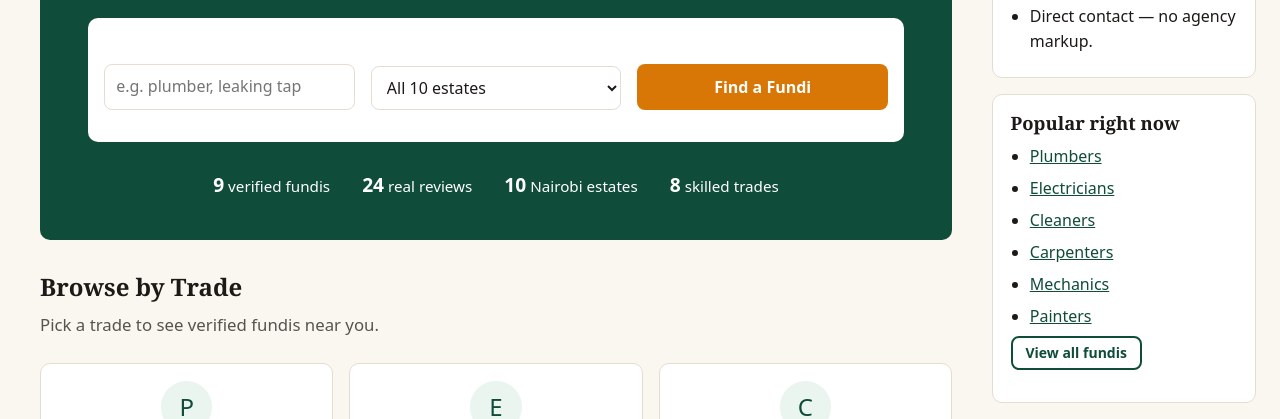
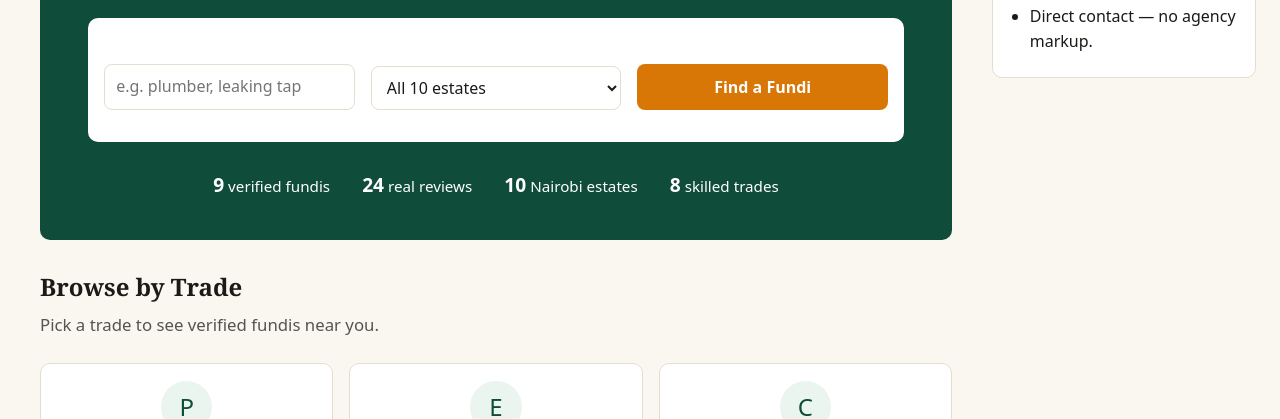
Before and after one commit to starfordomwocha-byte/fundi-mtaani, a plain HTML site: page index.html in a window 1280 px wide. Shown: the part 381-800 px from the top of the page. Drawn offline with Linux system fonts and the light colour scheme.

Commit message:
removed section

```diff
--- a/index.html
+++ b/index.html
@@ -245,18 +245,6 @@
         <li>Direct contact &mdash; no agency markup.</li>
       </ul>
     </section>
-    <section class="aside-card" aria-label="Popular searches">
-      <h2>Popular right now</h2>
-      <ul class="check-list">
-        <li><a href="fundis.html">Plumbers</a></li>
-        <li><a href="fundis.html">Electricians</a></li>
-        <li><a href="fundis.html">Cleaners</a></li>
-        <li><a href="fundis.html">Carpenters</a></li>
-        <li><a href="fundis.html">Mechanics</a></li>
-        <li><a href="fundis.html">Painters</a></li>
-      </ul>
-      <p><a class="btn btn-outline btn-small" href="fundis.html">View all fundis</a></p>
-    </section>
   </aside>
 
   <footer class="site-footer">
```
